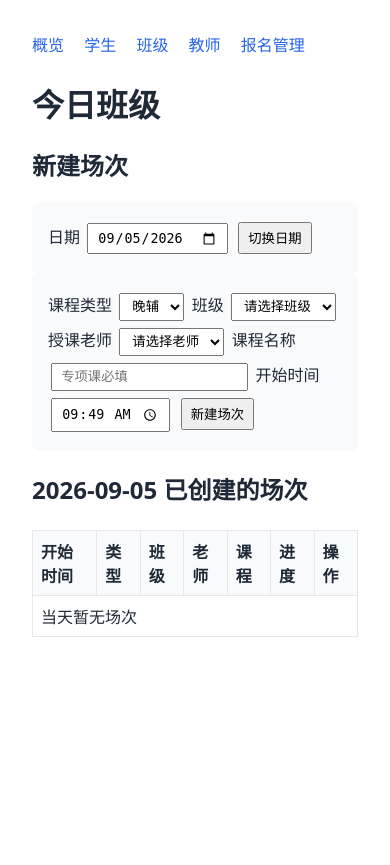
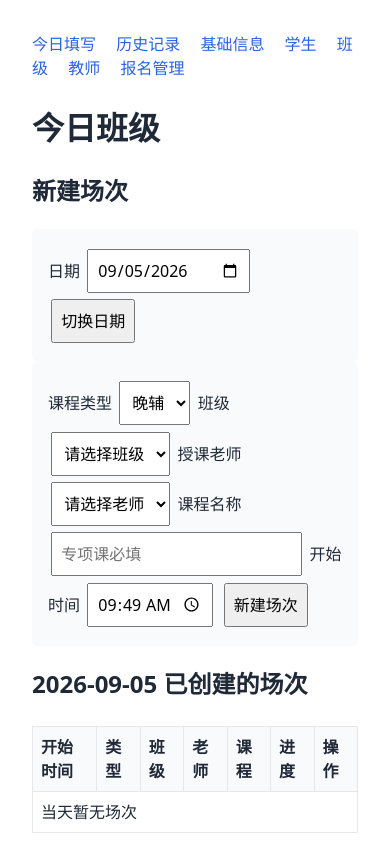
Before and after one commit to guxuan1210/teaching-feedback-agent, a FastAPI app: page / in a window 390 px wide. Before the commit the page ends 637 px from the top, so only its background shows below. Run offline with FastAPI, Linux system fonts and the light colour scheme; data that the repository does not hold is empty.

Commit message:
feat: finish responsive local demo interface
Co-Authored-By: Claude Opus 4.7 <noreply@anthropic.com>

```diff
--- /dev/null
+++ b/app/static/app.css
@@ -0,0 +1,95 @@
+/* Local-only stylesheet: no fonts, icons, or scripts are loaded from a CDN. */
+
+:root {
+  --text: #1f2937;
+  --muted: #6b7280;
+  --border: #e5e7eb;
+  --accent: #2563eb;
+  --bg-soft: #f9fafb;
+}
+
+* { box-sizing: border-box; }
+
+body {
+  font-family: system-ui, sans-serif;
+  margin: 2rem;
+  color: var(--text);
+  line-height: 1.5;
+}
+
+nav { margin-bottom: 1.5rem; }
+nav a {
+  margin-right: 1rem;
+  text-decoration: none;
+  color: var(--accent);
+}
+
+a:focus-visible,
+input:focus-visible,
+select:focus-visible,
+button:focus-visible,
+textarea:focus-visible {
+  outline: 3px solid var(--accent);
+  outline-offset: 2px;
+}
+
+input, select, button, textarea {
+  min-height: 44px;
+  padding: 0.3rem 0.5rem;
+  margin: 0.2rem;
+  font: inherit;
+}
+
+button { cursor: pointer; }
+
+.flash {
+  padding: 0.75rem 1rem;
+  margin: 1rem 0;
+  border-radius: 6px;
+}
+.flash.success { background: #ecfdf5; border: 1px solid #a7f3d0; color: #065f46; }
+.flash.error { background: #fef2f2; border: 1px solid #fecaca; color: #991b1b; }
+.flash.error p { margin: 0.25rem 0; }
+
+table { border-collapse: collapse; width: 100%; margin-top: 1.5rem; }
+th, td { border: 1px solid var(--border); padding: 0.5rem; text-align: left; }
+th { background: var(--bg-soft); }
+
+form.inline { display: inline; }
+
+.create-form { background: var(--bg-soft); padding: 1rem; border-radius: 6px; }
+
+.workspace { display: flex; gap: 2rem; align-items: flex-start; }
+.roster { flex: 0 0 240px; }
+.roster ul { list-style: none; padding: 0; }
+.roster li { margin: 0.25rem 0; }
+.roster li.active a { font-weight: 700; color: var(--text); }
+.form-area { flex: 1; }
+
+.chip {
+  font-size: 0.75rem;
+  padding: 0.1rem 0.4rem;
+  border-radius: 999px;
+  background: #e5e7eb;
+  color: #374151;
+}
+
+fieldset { margin: 1rem 0; border: 1px solid var(--border); border-radius: 6px; padding: 0.75rem; }
+legend { font-weight: 600; }
+
+.rating { margin: 0.5rem 0; }
+.rating-label { display: inline-block; min-width: 6rem; }
+.rating-option { margin-right: 0.75rem; }
+.checkbox { display: block; margin: 0.25rem 0; }
+.muted { color: var(--muted); }
+
+@media (max-width: 800px) {
+  .workspace { flex-direction: column; }
+  .roster { flex: none; width: 100%; }
+}
+
+@media print {
+  nav, .create-form, button { display: none; }
+  table, th, td { border-color: #000; }
+  tr { break-inside: avoid; }
+}
--- a/app/templates/base.html
+++ b/app/templates/base.html
@@ -4,40 +4,13 @@
   <meta charset="utf-8">
   <meta name="viewport" content="width=device-width, initial-scale=1">
   <title>{% block title %}教学反馈数据采集{% endblock %}</title>
-  <style>
-    body { font-family: system-ui, sans-serif; margin: 2rem; color: #1f2937; }
-    nav { margin-bottom: 1.5rem; }
-    nav a { margin-right: 1rem; text-decoration: none; color: #2563eb; }
-    .flash { padding: 0.75rem 1rem; margin: 1rem 0; border-radius: 6px; }
-    .flash.success { background: #ecfdf5; border: 1px solid #a7f3d0; color: #065f46; }
-    .flash.error { background: #fef2f2; border: 1px solid #fecaca; color: #991b1b; }
-    .flash.error p { margin: 0.25rem 0; }
-    table { border-collapse: collapse; width: 100%; margin-top: 1.5rem; }
-    th, td { border: 1px solid #e5e7eb; padding: 0.5rem; text-align: left; }
-    th { background: #f9fafb; }
-    form.inline { display: inline; }
-    input, select, button { padding: 0.3rem 0.5rem; margin: 0.2rem; }
-    .create-form { background: #f9fafb; padding: 1rem; border-radius: 6px; }
-    .workspace { display: flex; gap: 2rem; align-items: flex-start; }
-    .roster { flex: 0 0 240px; }
-    .roster ul { list-style: none; padding: 0; }
-    .roster li { margin: 0.25rem 0; }
-    .roster li.active a { font-weight: 700; color: #1f2937; }
-    .form-area { flex: 1; }
-    .chip { font-size: 0.75rem; padding: 0.1rem 0.4rem; border-radius: 999px; background: #e5e7eb; color: #374151; }
-    fieldset { margin: 1rem 0; border: 1px solid #e5e7eb; border-radius: 6px; padding: 0.75rem; }
-    legend { font-weight: 600; }
-    .rating { margin: 0.5rem 0; }
-    .rating-label { display: inline-block; min-width: 6rem; }
-    .rating-option { margin-right: 0.75rem; }
-    .checkbox { display: block; margin: 0.25rem 0; }
-    .muted { color: #6b7280; }
-    @media (max-width: 800px) { .workspace { flex-direction: column; } .roster { flex: none; width: 100%; } }
-  </style>
+  <link rel="stylesheet" href="/static/app.css">
 </head>
 <body>
   <nav>
-    <a href="/catalog">概览</a>
+    <a href="/">今日填写</a>
+    <a href="/history">历史记录</a>
+    <a href="/catalog">基础信息</a>
     <a href="/catalog/students">学生</a>
     <a href="/catalog/classes">班级</a>
     <a href="/catalog/teachers">教师</a>
```
Also changed, not shown: tests/test_pages.py (added, +8 -0 lines), README.md (added).
